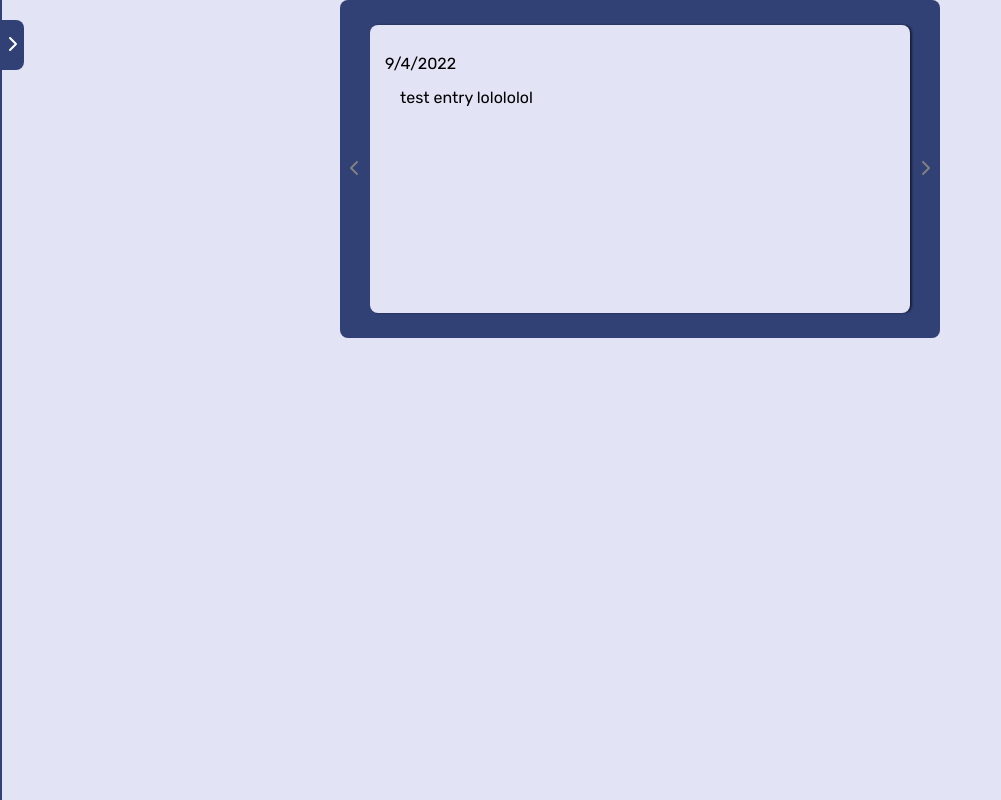
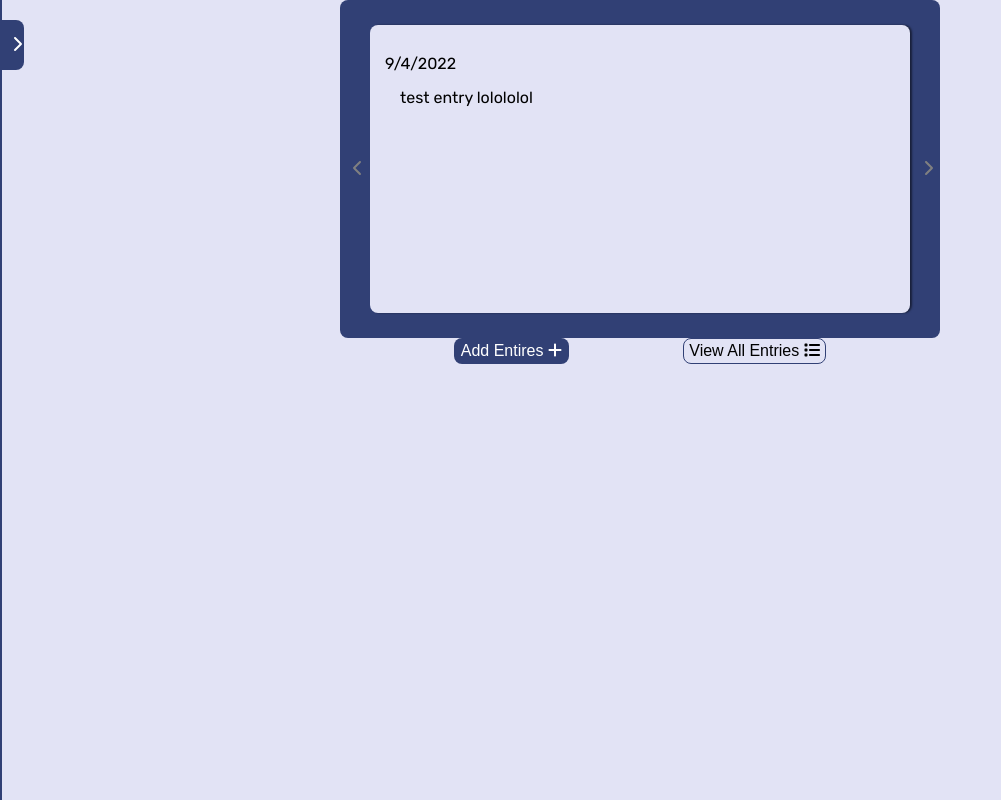
Before and after one commit to e-newton/gratitude-journal, a React (Create React App) app: page / in a window 1280 px wide. Shown: the whole page, without its empty margins (0-1001 px from the left). Built offline with nearby package versions, Linux system fonts and the light colour scheme.

Commit message:
Added icons to main buttons, added secondary button class

```diff
--- a/src/App.scss
+++ b/src/App.scss
@@ -14,6 +14,9 @@ button {
     border-style: solid;
     border-color: transparent;
 
+    &>svg {
+        margin-left: 5px;
+    }
 
     &:hover {
         background-color: GV.$background;
@@ -24,4 +27,15 @@ button {
     &:disabled {
         background-color: gray;
     }
+
+    &.secondary {
+        background-color: GV.$background;
+        color: GV.$text-colour;
+        border-width: 1.5px;
+        border-color: GV.$primary;
+        &:hover {
+            background-color: GV.$primary;
+            color: GV.$text-on-dark-colour;
+        }
+    }
 }
--- a/src/app-main/AppMain.scss
+++ b/src/app-main/AppMain.scss
@@ -4,4 +4,10 @@
     display: flex;
     flex-direction: column;
     align-items: center;
+
+    .action-container {
+        width: 600px;
+        display: flex;
+        justify-content: space-evenly;
+    }
 }
--- a/src/app-main/AppMain.tsx
+++ b/src/app-main/AppMain.tsx
@@ -1,3 +1,5 @@
+import { faList, faPlus } from "@fortawesome/free-solid-svg-icons";
+import { FontAwesomeIcon } from "@fortawesome/react-fontawesome";
 import { Carousel, CarouselEntry } from "../Carousel/Carousel";
 import { Sidebar } from "../Sidebar/Sidebar";
 import './AppMain.scss';
@@ -17,6 +19,16 @@ function AppMain() {
             <Sidebar/>
             <div className="main-content">
                 <Carousel entries={entries}/>
+                <div className="action-container">
+                    <button>
+                        <span>Add Entires</span>
+                        <FontAwesomeIcon icon={faPlus}></FontAwesomeIcon>
+                    </button>
+                    <button className="secondary">
+                        <span>View All Entries</span>
+                        <FontAwesomeIcon icon={faList}></FontAwesomeIcon>
+                    </button>
+                </div>
             </div>
         </div>
     )
```
